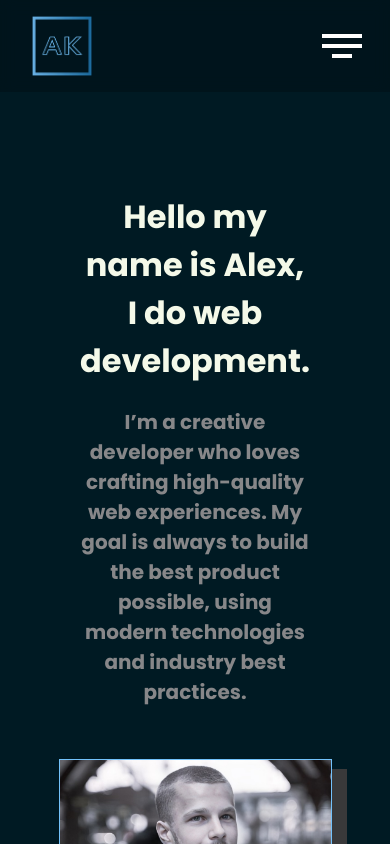
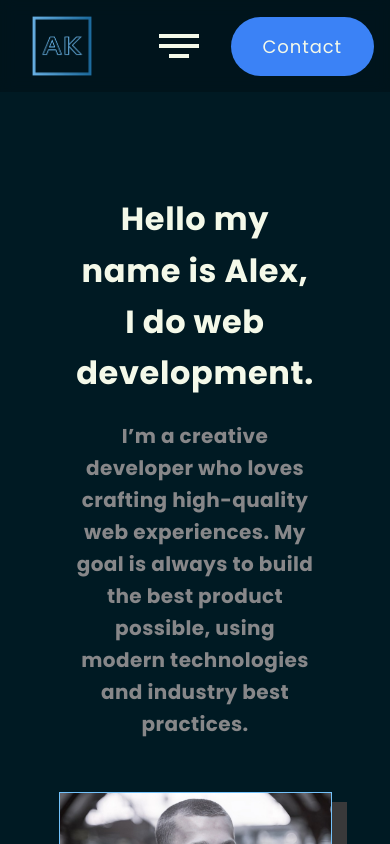
Before and after one commit to ghidra-codes/ak-portfolio, a React (Vite) app: page / in a window 390 px wide. Shown: the top 844 px of the page. Built offline with nearby package versions, Linux system fonts and the light colour scheme.

Commit message:
added some more base styles, started working on styling for contact button

```diff
--- a/src/components/NavBar.tsx
+++ b/src/components/NavBar.tsx
@@ -18,7 +18,12 @@ export default function NavBar() {
 					<div className="logo-wrapper"></div>
 					{!isSmallScreen && <h1 className="navbar-heading">Alexander Kallin</h1>}
 				</div>
-				{isSmallScreen ? <HamburgerMenuBtn onToggle={onToggle} active={isMenuOpen} /> : <NavBarLinks />}
+				<div className="navbar-links-wrapper">
+					{isSmallScreen ? <HamburgerMenuBtn onToggle={onToggle} active={isMenuOpen} /> : <NavBarLinks />}
+					<button className="contact-button">
+						<span>Contact</span>
+					</button>
+				</div>
 			</nav>
 
 			<AnimatePresence>
--- a/src/components/NavBarLinks.tsx
+++ b/src/components/NavBarLinks.tsx
@@ -66,11 +66,6 @@ const NavBarLinks: React.FC<NavBarLinksProps> = ({ variant = "regular", onLinkCl
 					</motion.li>
 				);
 			})}
-			<motion.li>
-				<button className="contact-button">
-					<span>Contact</span>
-				</button>
-			</motion.li>
 		</motion.ul>
 	);
 };
--- a/src/styles/base/_reset.scss
+++ b/src/styles/base/_reset.scss
@@ -1,8 +1,4 @@
 @use "../abstracts/variables" as *;
-
-#root {
-	max-width: 100vw;
-}
 
 body {
 	margin: 0;
@@ -12,6 +8,7 @@ body {
 	font-family: "Poppins", sans-serif;
 	background-color: $rich-black;
 	color: $ivory;
+	line-height: 1.6;
 }
 
 *,
@@ -20,10 +17,29 @@ body {
 	box-sizing: inherit;
 }
 
+h1,
+h2,
+h3 {
+	letter-spacing: 0.02em;
+}
+
+p {
+	letter-spacing: 0.01em;
+}
+
+a,
+button {
+	letter-spacing: 0.05em;
+}
+
 a {
 	all: unset;
 	cursor: pointer;
 	text-decoration: none;
+}
+
+button {
+	font-family: inherit;
 }
 
 ul {
--- a/src/styles/components/_hamburgerMenuBtn.scss
+++ b/src/styles/components/_hamburgerMenuBtn.scss
@@ -1,22 +1,20 @@
+@use "../abstracts/variables" as *;
+
 .hamburger-button {
 	position: relative;
 	height: 4rem;
 	width: 4rem;
 	border: none;
 	border-radius: 100%;
-	background-color: rgba(255, 255, 255, 0);
+	background-color: rgba(0, 0, 0, 0);
 	transition: all;
 	z-index: 10;
-
-	&:hover {
-		background-color: rgba(255, 255, 255, 0.2);
-	}
 
 	.hamburger-span {
 		position: absolute;
 		height: 0.25rem;
 		width: 2.5rem;
-		background-color: #fff;
+		background-color: $ivory;
 	}
 
 	.hamburger-span:last-of-type {
--- a/src/styles/components/_navBarLinks.scss
+++ b/src/styles/components/_navBarLinks.scss
@@ -1,4 +1,10 @@
 @use "../abstracts/variables" as *;
+
+.navbar-links-wrapper {
+	display: flex;
+	align-items: center;
+	gap: 1.25rem;
+}
 
 .navbar-links-list,
 .navbar-links-hamburger-list {
@@ -77,13 +83,14 @@
 .contact-button {
 	position: relative;
 	overflow: hidden;
-	padding: 0.75rem 1.5rem;
+	padding: 1rem 2rem;
 	border: none;
-	border-radius: 0.5rem;
+	border-radius: 2rem;
 	background-color: #3b82f6;
-	color: white;
+	color: $ivory;
 	cursor: pointer;
 	transition: background-color 0.3s ease;
+	font-size: 1.125rem;
 
 	&:hover {
 		background-color: #2563eb;
--- a/src/styles/components/_navbar.scss
+++ b/src/styles/components/_navbar.scss
@@ -58,7 +58,7 @@
 	right: 0;
 	z-index: 100;
 	padding: 1rem;
-	width: 40vw;
+	width: 30vw;
 	max-width: 300px;
 	border-radius: 0 0 0 12px;
 	background-color: rgba(0, 0, 0, 0.2);
@@ -74,4 +74,20 @@
 		background: linear-gradient(90deg, rgba(115, 194, 251, 1) 0%, rgba(123, 158, 175, 1) 100%);
 		z-index: -1;
 	}
+
+	@media (max-width: 725px) {
+		width: 35vw;
+	}
 }
+
+@media (max-width: 550px) {
+	.menu-wrapper {
+		width: 40vw;
+	}
+}
+
+@media (max-width: 430px) {
+	.menu-wrapper {
+		width: 50vw;
+	}
+}
```
